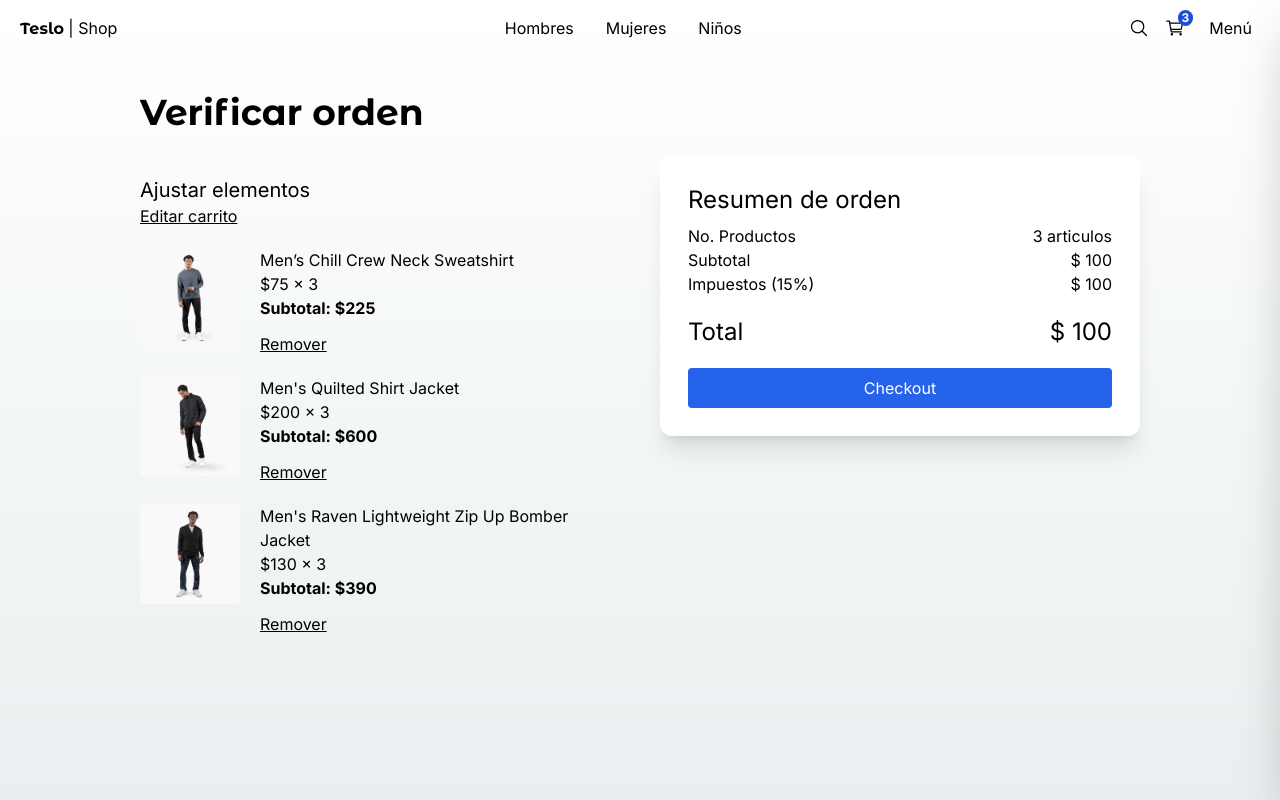
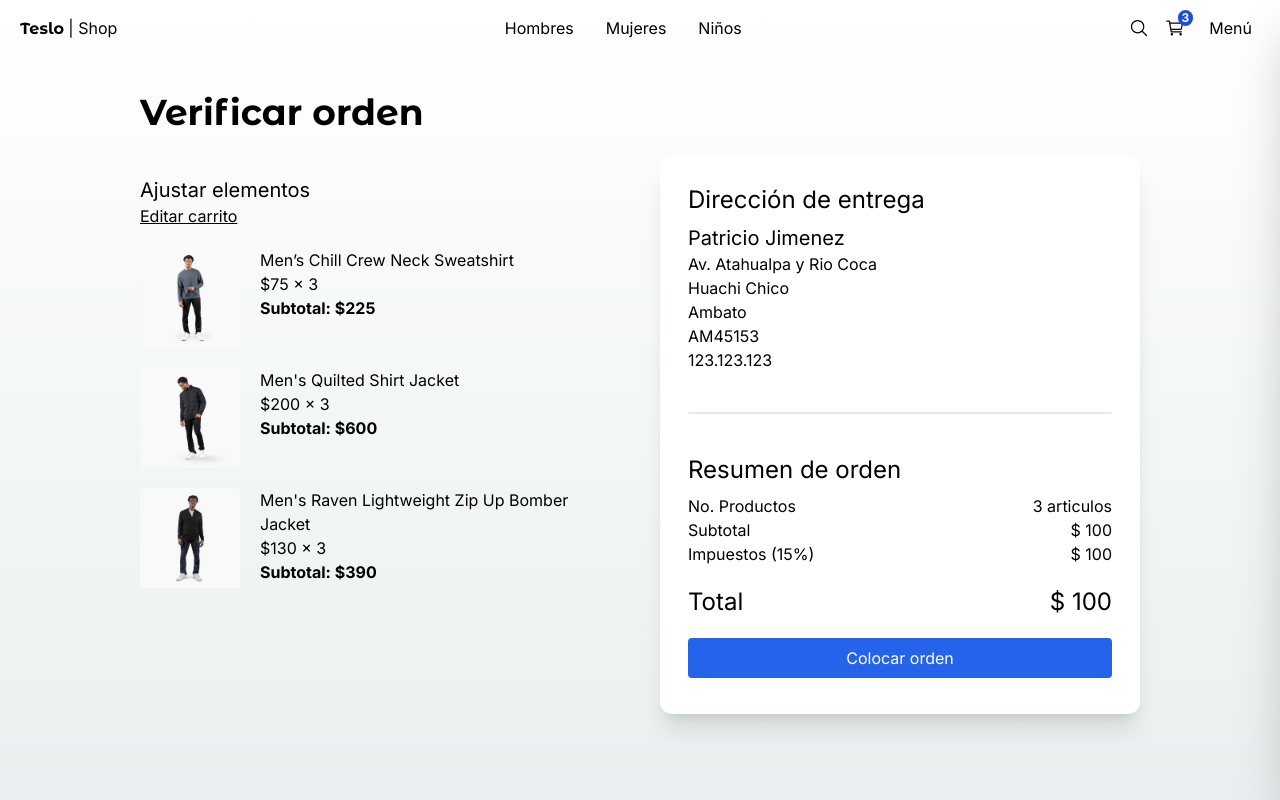
Before and after one commit to pjimenez11/teslo-shop, a Next.js app: page /checkout in a window 1280 px wide. Built offline with nearby package versions, Linux system fonts and the light colour scheme.

Commit message:
Agrega dirección de entrega y cambia texto del botón de checkout en la página de checkout

```diff
--- a/src/app/(shop)/checkout/page.tsx
+++ b/src/app/(shop)/checkout/page.tsx
@@ -40,13 +40,24 @@ export default function CheckoutPage() {
                   <p>{product.title}</p>
                   <p>${product.price} x 3</p>
                   <p className="font-bold">Subtotal: ${product.price * 3} </p>
-                  <button className="underline mt-3">Remover</button>
                 </div>
               </div>
             ))}
           </div>
 
           <div className="bg-white rounded-xl shadow-xl p-7 h-min">
+            <h2 className="text-2xl  mb-2">Dirección de entrega</h2>
+            <div className="mb-10">
+              <p className="text-xl">Patricio Jimenez</p>
+              <p>Av. Atahualpa y Rio Coca</p>
+              <p>Huachi Chico</p>
+              <p>Ambato</p>
+              <p>AM45153</p>
+              <p>123.123.123</p>
+            </div>
+
+            <div className="w-full h-0.5 rounded bg-gray-200 mb-10" />
+
             <h2 className="text-2xl mb-2">Resumen de orden</h2>
             <div className="grid grid-cols-2">
               <span>No. Productos</span>
@@ -62,12 +73,12 @@ export default function CheckoutPage() {
               <span className="mt-5 text-2xl text-right">$ 100</span>
             </div>
 
-            <div className="mt-5 w-full">
+            <div className="mt-5 mb-2 w-full">
               <Link
                 className="flex btn-primary justify-center"
-                href="checkout/address"
+                href="/orders/123"
               >
-                Checkout
+                Colocar orden
               </Link>
             </div>
           </div>
```
